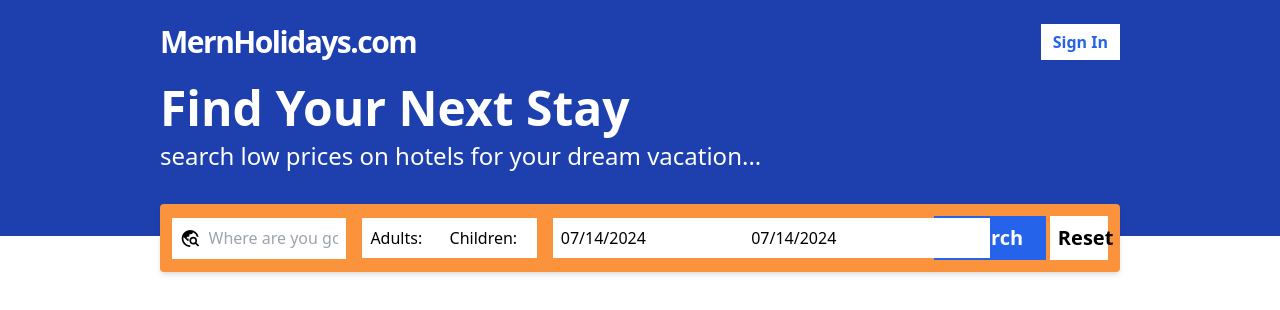
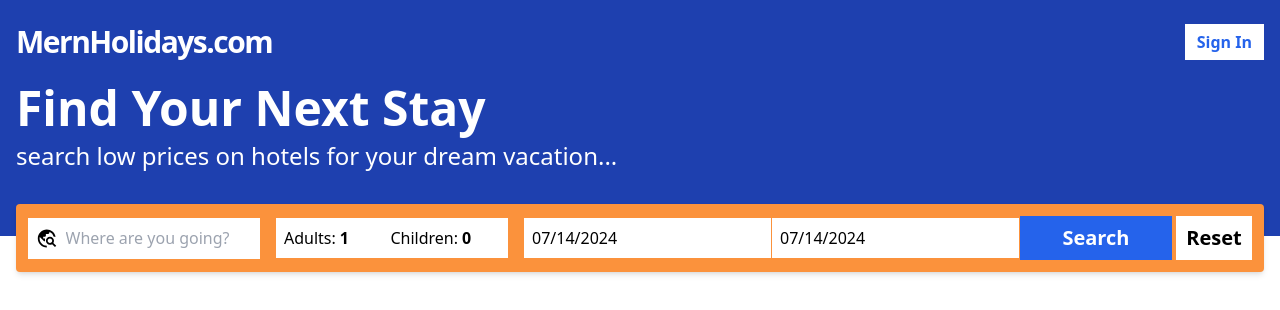
Before and after one commit to FYOTOL1/mern-booking-app, a React (Vite) app in the folder frontend/: page /search in a window 1280 px wide. Shown: the top 310 px of the page. Built offline with nearby package versions, Linux system fonts and the light colour scheme; no server answers.

Commit message:
Edit: Give Responsing to Search Page

```diff
--- a/frontend/src/components/SearchBar.tsx
+++ b/frontend/src/components/SearchBar.tsx
@@ -48,7 +48,7 @@ const SearchBar = () => {
       </div>
 
       <div className="flex bg-white px-2 py-1 gap-2">
-        <label className="flex items-center">
+        <label className="flex items-center cursor-text">
           Adults:
           <input
             className="w-full p-1 focus:outline-none font-bold"
@@ -59,7 +59,7 @@ const SearchBar = () => {
             onChange={(e) => setAdultCount(parseInt(e.target.value))}
           />
         </label>
-        <label className="flex items-center">
+        <label className="flex items-center cursor-text">
           Children:
           <input
             className="w-full p-1 focus:outline-none font-bold"
@@ -82,7 +82,7 @@ const SearchBar = () => {
           minDate={minDate}
           maxDate={maxDate}
           placeholderText="Check-in Date"
-          className="min-w-full bg-white p-2 focus:outline-none"
+          className="min-w-full bg-white p-2 focus:outline-none cursor-pointer"
           wrapperClassName="min-w-full"
         />
       </div>
@@ -96,7 +96,7 @@ const SearchBar = () => {
           minDate={minDate}
           maxDate={maxDate}
           placeholderText="Check-out Date"
-          className="min-w-full bg-white p-2 focus:outline-none"
+          className="min-w-full bg-white p-2 focus:outline-none cursor-pointer"
           wrapperClassName="min-w-full"
         />
       </div>
--- a/frontend/src/pages/Search.tsx
+++ b/frontend/src/pages/Search.tsx
@@ -67,7 +67,7 @@ const Search = () => {
   };
 
   return (
-    <div className="grid grid-cols-1 lg:grid-cols-[250px_1fr] gap-5">
+    <div className="grid grid-cols-1 md:grid-cols-[250px_1fr] gap-5">
       <div className="rounded-lg border border-slate-300 p-5 h-fit sticky md:relative z-20 bg-white">
         <div className="space-y-5">
           <h3 className="text-lg font-semibold border-b border-slate-300 p-1">
--- a/frontend/tailwind.config.js
+++ b/frontend/tailwind.config.js
@@ -1,11 +1,23 @@
 /** @type {import('tailwindcss').Config} */
 export default {
-  content: ["./index.html", "./src/**/*.{js.ts,jsx,tsx}"],
+  content: ["./index.html", "./src/**/*.{js,ts,jsx,tsx}"],
   theme: {
-    extend: {},
+    extend: {
+      container: {
+        screens: {
+          sm: "100%",
+          lg: "1400px",
+        },
+      },
+    },
     container: {
+      center: true,
       padding: {
-        md: "10rem",
+        DEFAULT: "1rem",
+        sm: "2rem",
+        md: "4rem",
+        lg: "5rem",
+        xl: "6rem",
       },
     },
   },
```
